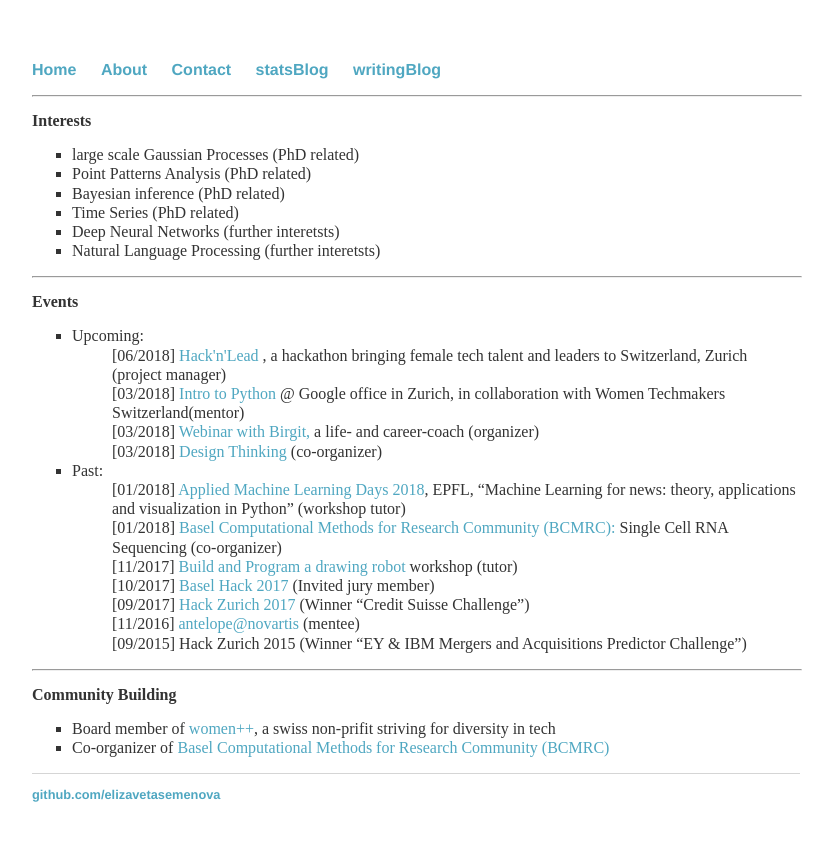
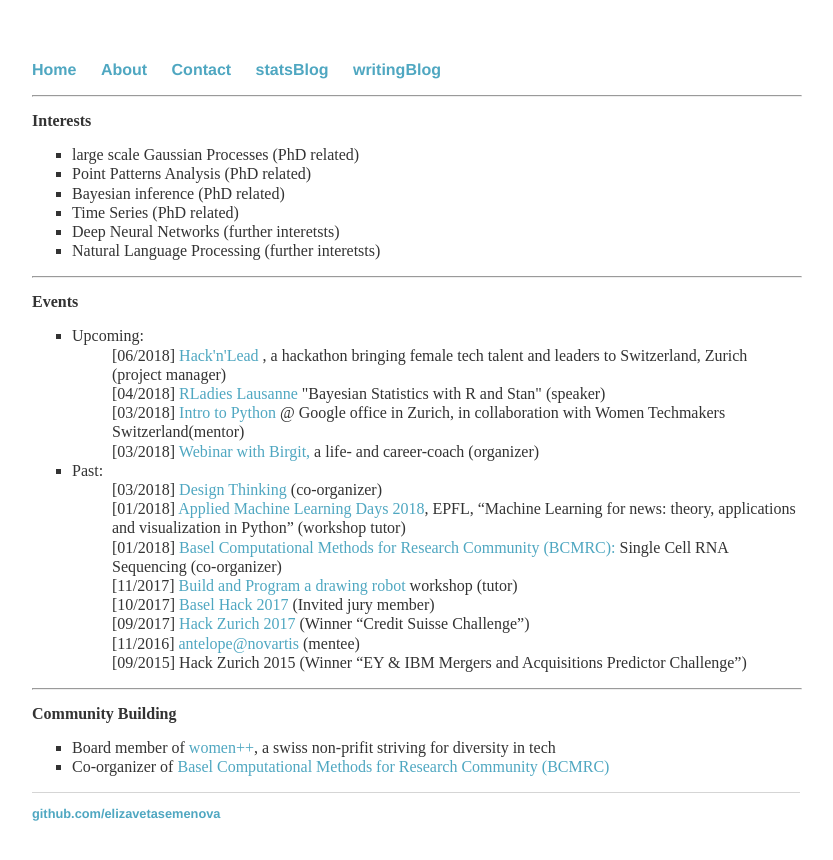
Before and after one commit to elizavetasemenova/elizavetasemenova.github.io, a Jekyll site: the page built from index.html, in a window 1280 px wide. Shown: the top 860 px of the page, without its empty margins (224-1057 px from the left). Built offline with Jekyll 4.4.1, drawn with Linux system fonts in a browser that asks for light colours.

Commit message:
Update index.html

```diff
--- a/index.html
+++ b/index.html
@@ -30,21 +30,24 @@ title: Liza Semenova, statistician in progress
 			            Hack'n'Lead
 			          </a> , a hackathon bringing female tech talent and leaders to Switzerland, Zurich
 			               (project manager)
-		     </li>
+		    </li>
+		    <li>[04/2018] <a href="https://www.meetup.com/rladies-lausanne/events/248694983/">RLadies Lausanne
+			          </a>"Bayesian Statistics with R and Stan" (speaker)
+		    </li>
 		    <li>[03/2018]  <a href="https://iwd18.womentechmakers.ch"> Intro to Python</a>
 			           @ Google office in Zurich, in collaboration with Women Techmakers Switzerland(mentor)
 		    </li>
 		    <li>[03/2018] <a href="https://www.meetup.com/womenplusplus/events/247545239/">
 			            Webinar with Birgit, </a> a life- and career-coach (organizer)
 		    </li>
-	       	    <li>[03/2018] <a href="https://www.meetup.com/womenplusplus/events/247508812/">
-			            Design Thinking
-           			   </a>  (co-organizer)
-		    </li>
+
+
 	       </ul>
 
        <li>Past:
               <ul style="list-style-type:none">
+		   <li>[03/2018] <a href="https://www.meetup.com/womenplusplus/events/247508812/">Design Thinking
+			          </a> (co-organizer) </li>
 		   <li>[01/2018] <a href="https://www.appliedmldays.org/">Applied Machine Learning Days 2018</a>, EPFL, “Machine Learning for news: theory,
                         applications and visualization in Python” (workshop tutor) </li>
 		   <li>[01/2018] <a href="https://www.meetup.com/Basel-Computational-Methods-for-Research-Community-BCMRC/">
```
